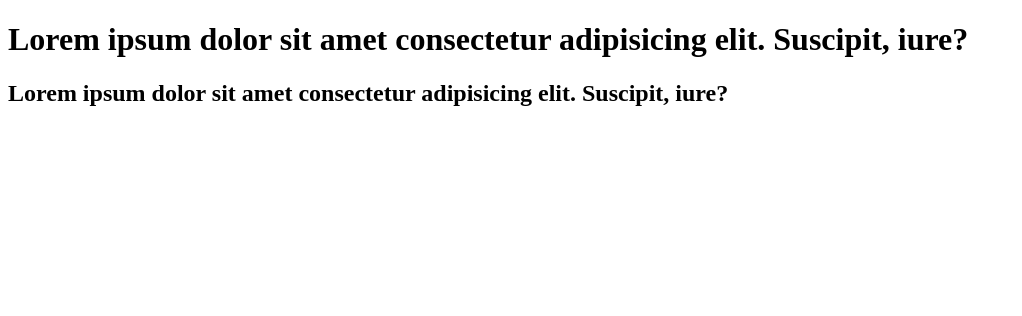
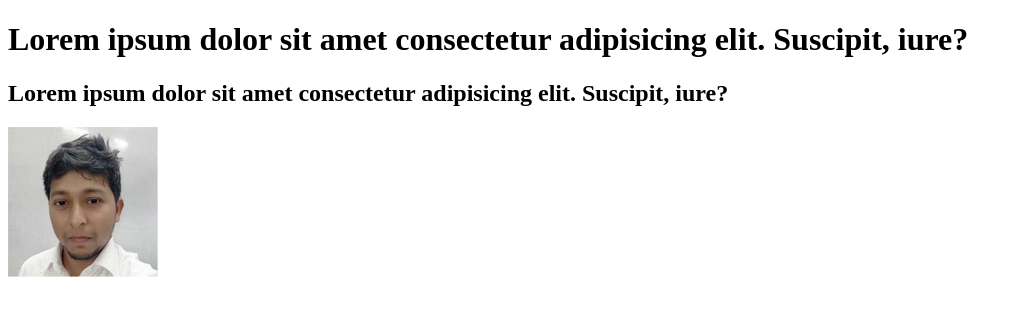
Before and after one commit to Naim-Zaman/Project-File-01, a plain HTML site: page index.html in a window 1280 px wide. Shown: the whole page, without its empty margins (0-1022 px from the left). Drawn offline with Linux system fonts and the light colour scheme.

Commit message:
Add a picture

```diff
--- a/index.html
+++ b/index.html
@@ -8,5 +8,6 @@
 <body>
     <h1>Lorem ipsum dolor sit amet consectetur adipisicing elit. Suscipit, iure?</h1>
     <h2>Lorem ipsum dolor sit amet consectetur adipisicing elit. Suscipit, iure?</h2>
+    <img src="img_01.jpg" alt="">
 </body>
 </html>
```
Also changed, not shown: img_01.jpg (added).
